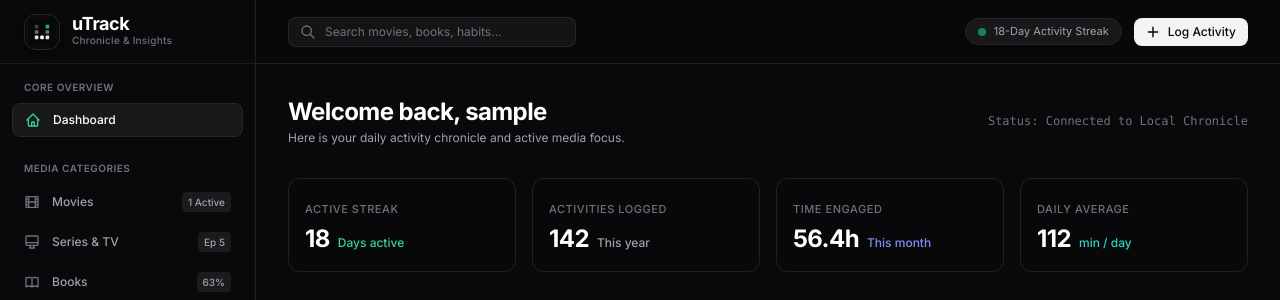
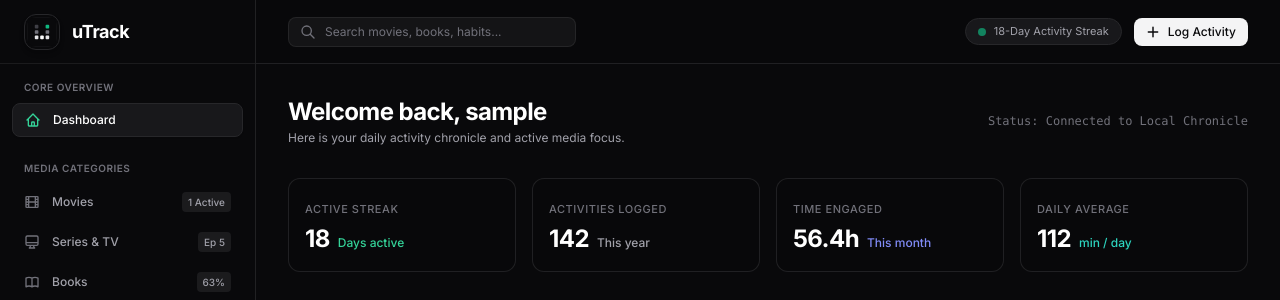
Before and after one commit to MuhammadBinAbdulLatif/activity-tracker, a Django app: page / in a window 1280 px wide. Shown: the top 300 px of the page. Run offline with Django 5.2, Linux system fonts and the light colour scheme; the visitor is signed in with stand-in values (Sample User, id 1); some libraries are stand-ins or nearby versions.

Commit message:
Dashboard demo created

```diff
--- a/dashboard/templates/dashboard/sidebar.html
+++ b/dashboard/templates/dashboard/sidebar.html
@@ -6,10 +6,7 @@
         <div class="h-16 flex items-center px-6 border-b border-zinc-800/60">
             <a href="{% url 'home' %}" class="flex items-center gap-3 group">
                 <img src="{% static 'accounts/branding/logo.svg' %}" alt="uTrack Logo" class="w-9 h-9 rounded-xl shadow-md border border-zinc-800 p-0.5 bg-zinc-950 transition-transform group-hover:scale-105">
-                <div class="flex flex-col">
-                    <span class="font-bold text-lg tracking-tight text-white leading-none">uTrack</span>
-                    <span class="text-[10px] text-zinc-500 font-medium tracking-wide">Chronicle & Insights</span>
-                </div>
+                <span class="font-bold text-lg tracking-tight text-white leading-none">uTrack</span>
             </a>
         </div>
 
```
